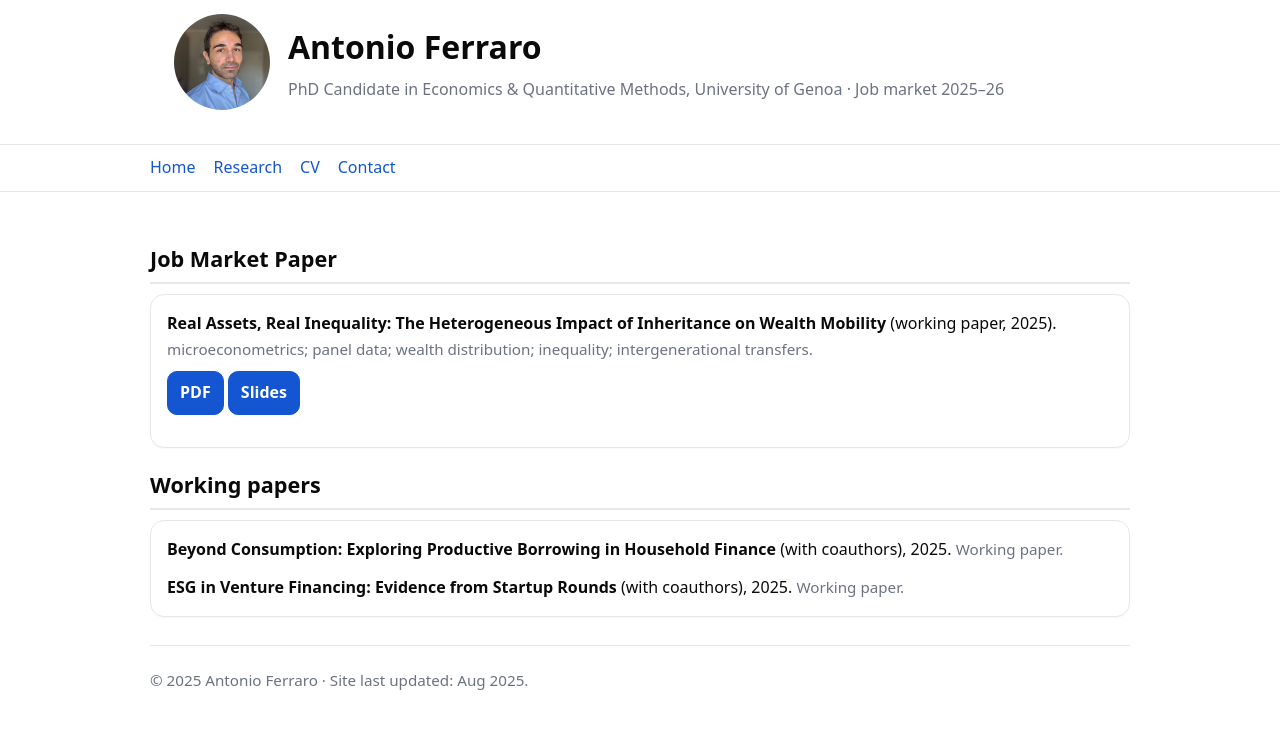
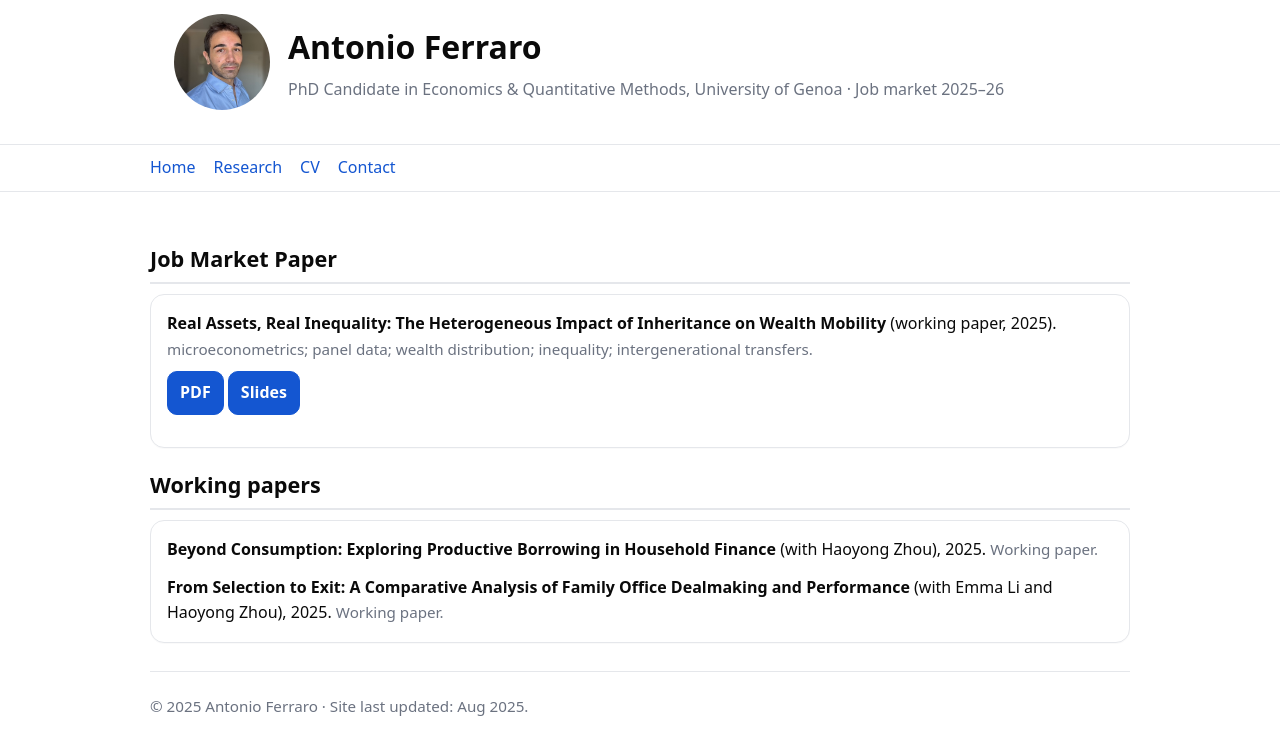
Before and after one commit to ferraroantonio/ferraroantonio.github.io, a Jekyll site: the page built from research.md, in a window 1280 px wide. Shown: the top 755 px of the page. Built offline with Jekyll 4.4.1, drawn with Linux system fonts in a browser that asks for light colours.

Commit message:
Update research.md

```diff
--- a/research.md
+++ b/research.md
@@ -18,8 +18,8 @@ layout: default
 <h2 style="margin-top:20px;">Working papers</h2>
 <div class="card">
 <ul class="plain">
-  <li class="item"><strong>Beyond Consumption: Exploring Productive Borrowing in Household Finance</strong> (with coauthors), 2025. <span class="meta">Working paper.</span></li>
-  <li class="item"><strong>ESG in Venture Financing: Evidence from Startup Rounds</strong> (with coauthors), 2025. <span class="meta">Working paper.</span></li>
+  <li class="item"><strong>Beyond Consumption: Exploring Productive Borrowing in Household Finance</strong> (with Haoyong Zhou), 2025. <span class="meta">Working paper.</span></li>
+  <li class="item"><strong>From Selection to Exit: A Comparative Analysis of Family Office Dealmaking and Performance</strong> (with Emma Li and Haoyong Zhou), 2025. <span class="meta">Working paper.</span></li>
   <!-- Add more items as needed -->
 </ul>
 </div>
```
